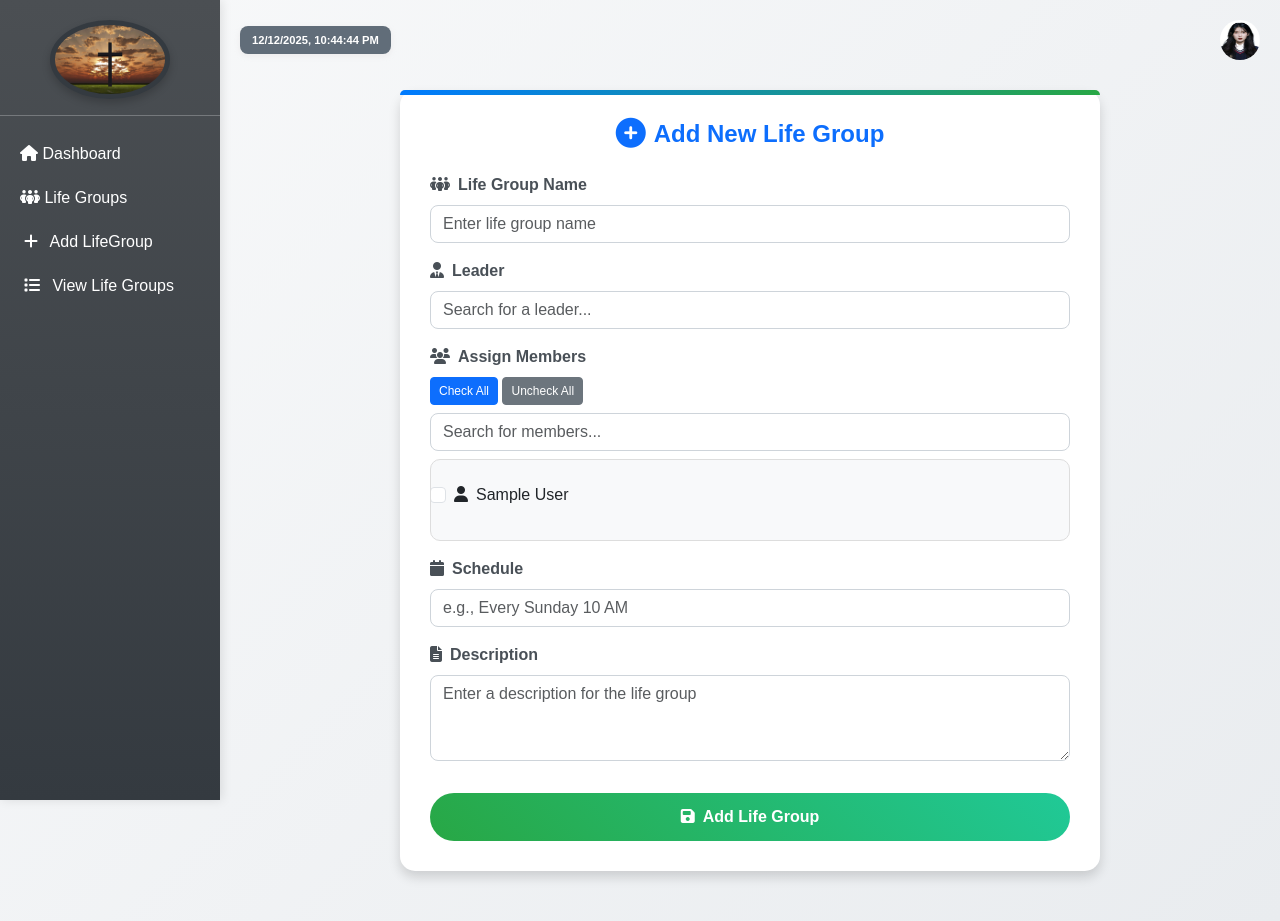
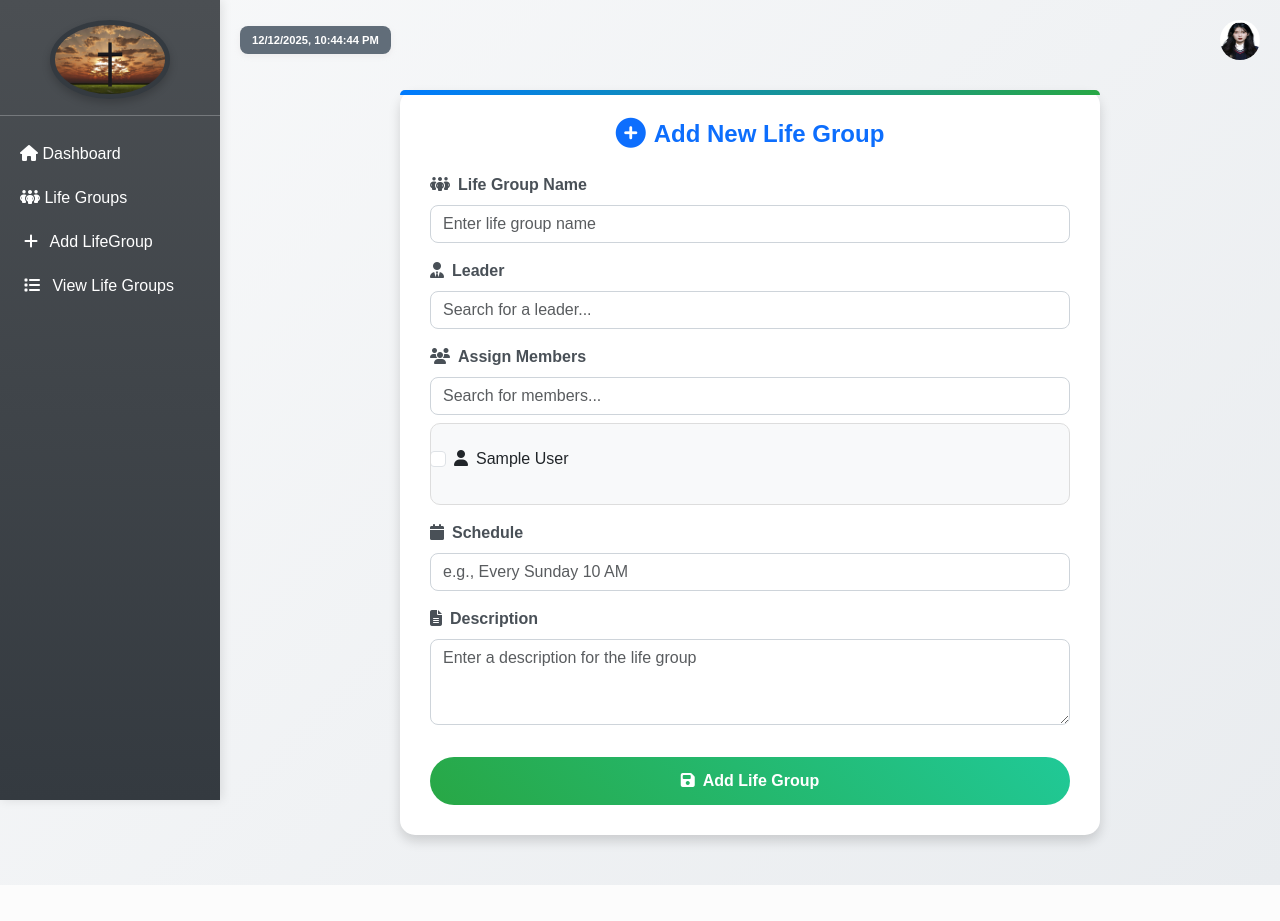
Before and after one commit to Zoraller/Church-Management, a Flask app: template templates/add_lifegroup.html in a window 1280 px wide. After the commit the page ends 885 px from the top, so only its background shows below. Run offline with Flask 3, Linux system fonts and the light colour scheme; the template is opened without the code that fills it: most values are stand-ins (such as "Sample title", 1, 10 or a date in 2020).

Commit message:
Update add_lifegroup.html

```diff
--- a/templates/add_lifegroup.html
+++ b/templates/add_lifegroup.html
@@ -123,16 +123,18 @@ body { background: linear-gradient(135deg, #f8f9fa 0%, #e9ecef 100%); font-famil
 <!-- Assign Members -->
 <div class="mb-3">
   <label class="form-label"><i class="fa-solid fa-users me-2"></i>Assign Members</label>
-        <div class="mb-2">
-          <button type="button" class="btn btn-sm btn-primary" id="checkAllMembers">Check All</button>
-          <button type="button" class="btn btn-sm btn-secondary" id="uncheckAllMembers">Uncheck All</button>
-        </div>
   <input type="text" id="memberSearch" class="form-control mb-2" placeholder="Search for members...">
   <div class="member-checkboxes" id="memberList">
     {% for member in members %}
       <div class="form-check">
-              <input class="form-check-input member-checkbox" type="checkbox" value="{{ member.member_id }}" id="member{{ member.member_id }}" name="member_ids[]">
-              <label class="form-check-label" for="member{{ member.member_id }}"><i class="fa-solid fa-user me-2"></i>{{ member.first_name }} {{ member.last_name }}</label>
+        <input class="form-check-input member-checkbox"
+               type="checkbox"
+               value="{{ member.member_id }}"
+               id="member{{ member.member_id }}"
+               name="member_ids">
+        <label class="form-check-label" for="member{{ member.member_id }}">
+          <i class="fa-solid fa-user me-2"></i>{{ member.first_name }} {{ member.last_name }}
+        </label>
       </div>
     {% endfor %}
   </div>
```
Lines whose indentation alone changed are shown as unchanged.
